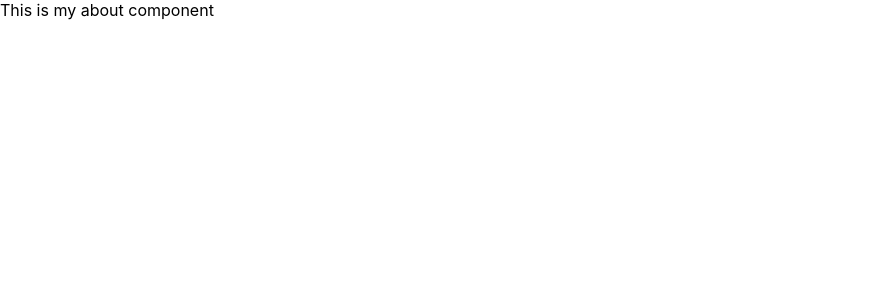
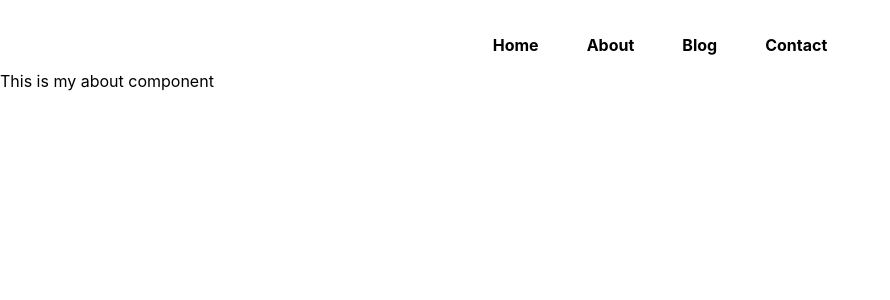
Before and after one commit to RahulML2505/hunting-coder, a Next.js app: page /about in a window 1280 px wide. Shown: the top 300 px of the page, without its empty margins (0-890 px from the left). Built offline with nearby package versions, Linux system fonts and the light colour scheme.

Commit message:
CWH - Video_14: Make First Custom Component Navbar

```diff
--- /dev/null
+++ b/components/Navbar.jsx
@@ -0,0 +1,20 @@
+import React from 'react';
+import Link from 'next/link';
+import styles from '../styles/components/Navbar.module.css';
+
+const Navbar = () => {
+    return (
+
+        <nav className={styles['main-nav']}>
+            <ul>
+                <Link href='/'><li className={styles.link} >Home</li></Link>
+                <Link href='/about'><li className={styles.link} >About</li></Link>
+                <Link href='/blog'><li className={styles.link} >Blog</li></Link>
+                <Link href='/contact'><li className={styles.link} >Contact</li></Link>
+            </ul>
+        </nav>
+
+    );
+};
+
+export default Navbar;
--- a/pages/_app.jsx
+++ b/pages/_app.js
@@ -1,8 +1,11 @@
 import '../styles/globals.css';
+import Navbar from '../components/Navbar';
+
 
 function MyApp({ Component, pageProps }) {
   return (
     <>
+      <Navbar />
       <Component {...pageProps} />
     </>
   );
--- /dev/null
+++ b/styles/components/Navbar.module.css
@@ -0,0 +1,15 @@
+.main-nav ul {
+  display: flex;
+  justify-content: center;
+  margin-top: 35px;
+}
+
+.main-nav ul li {
+  margin: 0 24px;
+  list-style: none;
+  font-weight: bold;
+}
+
+.link {
+  cursor: pointer;
+}
```
Also changed, not shown: pages/index.jsx (+2 -15 lines), styles/Home.module.css (+0 -12 lines).
